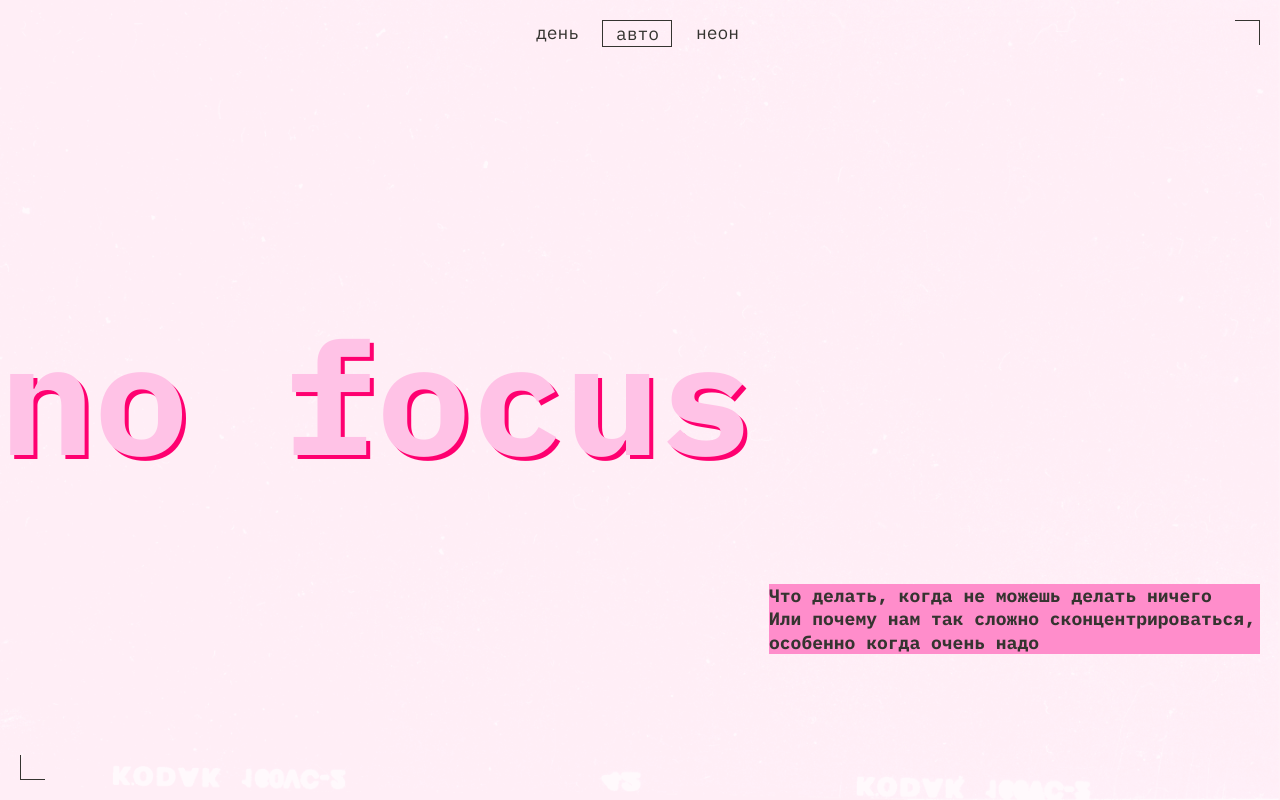
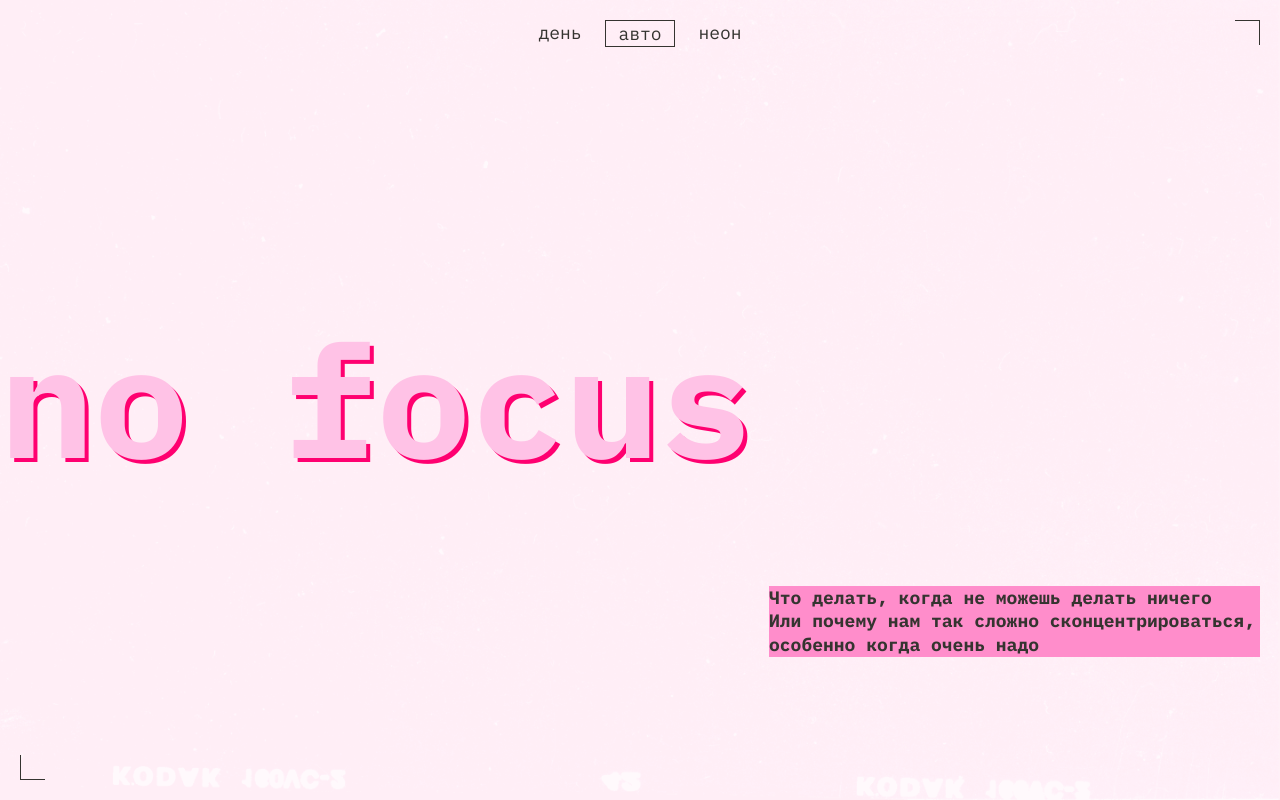
Before and after one commit to DariaShidlova/slozhno-sosredotochitsya, a plain HTML site: page index.html in a window 1280 px wide. Shown: the top 800 px of the page. Drawn offline with Linux system fonts and the light colour scheme.

Commit message:
исправлены замечания после ревью

```diff
--- a/styles/style.css
+++ b/styles/style.css
@@ -9,7 +9,7 @@
   position: absolute;
   display: inline-flex;
   justify-content: center;
-  inset-inline-end: 20px;
+  inset-inline-end: 17px;
   inset-block-start: 10px;
   gap: 10px;
   align-items: center;
@@ -33,33 +33,39 @@
   border-radius: 50%;
 }
 
+.header {
+  display: grid;
+  padding: clamp(10px, 0.0286rem + 2.5445vw, 20px);
+  min-block-size: 100vh;
+  align-content: space-evenly;
+}
+
 .decorated-zone {
   position: relative;
-  display: grid;
-  padding: 10px;
-  /* align-content: space-between; */
-  min-block-size: 25px;
 }
 
 .decorated-zone::before {
   content: "";
-  display: block;
+  position: absolute;
   inline-size: 25px;
   block-size: 25px;
   justify-self: end;
   border-inline-end: 1px solid var(--accent-color);
   border-block-start: 1px solid var(--accent-color);
+  inset-inline-end: clamp(10px, 0.0286rem + 2.5445vw, 20px);
+  inset-block-start: clamp(10px, 0.0286rem + 2.5445vw, 20px);
 }
 
 .decorated-zone::after {
   content: "";
-  display: block;
+  position: absolute;
   inline-size: 25px;
   block-size: 25px;
   justify-self: start;
   border-inline-start: 1px solid var(--accent-color);
   border-block-end: 1px solid var(--accent-color);
-  margin-block-start: 31px;
+  inset-inline-start: clamp(10px, 0.0286rem + 2.5445vw, 20px);
+  inset-block-end: clamp(10px, 0.0286rem + 2.5445vw, 20px);
 }
 
 /*стили для кнопок*/
@@ -68,7 +74,7 @@
   display: grid;
   justify-content: end;
   align-content: center;
-  margin-block-start: 39px;
+  margin-block-start: 10px;
 }
 
 .header__theme-menu-list {
@@ -115,18 +121,12 @@
 
 /*стили для заголовков*/
 
-.header {
-  position: relative;
-  min-block-size: 100vh;
-}
-
 .page-title {
   font-size: clamp(7.25rem, 7.0115rem + 1.0178vw, 7.5rem);
   color: var(--header-text);
   text-shadow: 4px 4px 0 var(--accent-color);
   font-weight: 700;
   line-height: 95.7px;
-  margin-block-start: 55px;
 }
 
 .header_title {
@@ -134,7 +134,6 @@
   font-weight: 700;
   line-height: 23.4px;
   text-align: left;
-  margin-block-start: 55px;
 }
 
 .title-decor {
@@ -229,7 +228,7 @@
 
 .footer {
   display: grid;
-  align-content: space-between;
+  align-content: center;
   padding: 10px;
   min-block-size: 100vh;
 }
@@ -257,13 +256,11 @@
 
   .decorated-zone {
       padding: 20px;
-      align-content: space-between;
   }
 
   .page-title {
       font-size: clamp(7.5rem, 0.5625rem + 14.4531vw, 9.8125rem);
       display: grid;
-      margin-block-start: 45px;
       margin-inline-start: -20px;
   }
 
@@ -337,12 +334,27 @@
 
 @media (width >=1024px) {
 
-  .page {
-    display: grid;
+  .header {
+      grid-template-rows: 1fr min-content 1fr;
   }
 
-  .header {
-    align-content: normal;
+  .header__theme-menu {
+      justify-self: center;
+      align-self: start;
+      margin-top: 0;
+  }
+
+  .header__theme-menu-list {
+      display: grid;
+      grid-auto-flow: column;
+      justify-self: center;
+      gap: 10px;
+  }
+
+  .header_title {
+      height: 71px;
+      align-self: center;
+      margin-block-start: 15px;
   }
 
   .articles-list-about-reasons {
@@ -355,33 +367,6 @@
       order: 1;
   }
 
-  .page-title {
-     align-self: end;
-     grid-column: span 2;
-     margin-block-start: 150px;
-  }
-
-    .header_title{
-      align-self: end;
-      grid-column: span 2;
-      margin-block-start: 70px;
-  }
-
-  .header__theme-menu {
-      justify-self: end;
-      align-self: start;
-      margin: 0;
-      grid-row: 1;
-      margin-inline-end: -20px;
-  }
-
-  .header__theme-menu-list {
-      display: grid;
-      grid-auto-flow: column;
-      justify-self: center;
-      gap: 10px;
-  }
-
   .main {
       padding: 60px 20px;
   }
@@ -390,22 +375,12 @@
       padding: 0;
   }
 
-  .section-title{
-    min-width: 315px;
+  .section-title {
+      min-width: 315px;
   }
 
   .articles-list {
       margin-inline-start: 50px;
   }
 
-  .decorated-zone::after {
-    align-self: end;
-  }
-
-  .decorated-zone::before {
-    display: grid;
-    grid-row: 1;
-    order: 1;
-  }
-
 }
```
Also changed, not shown: index.html (+1 -1 lines).
